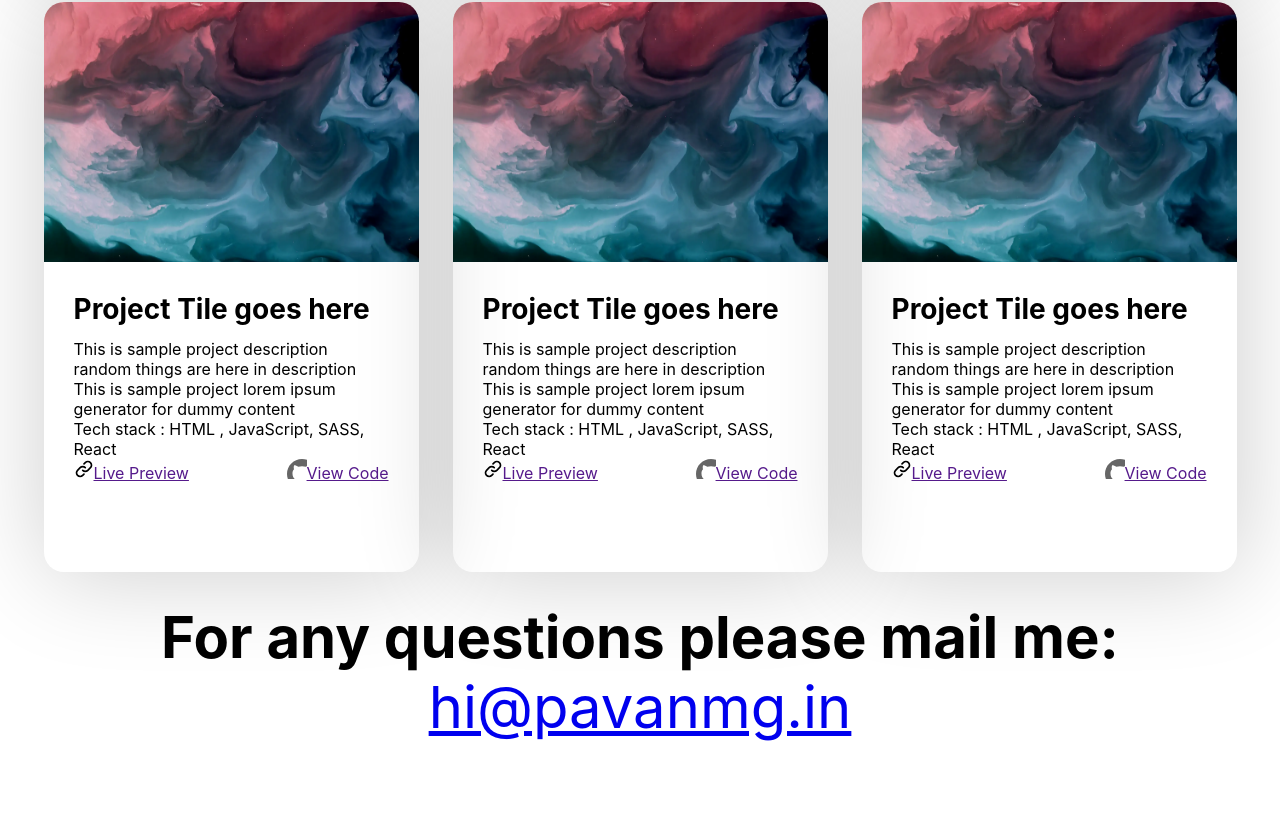
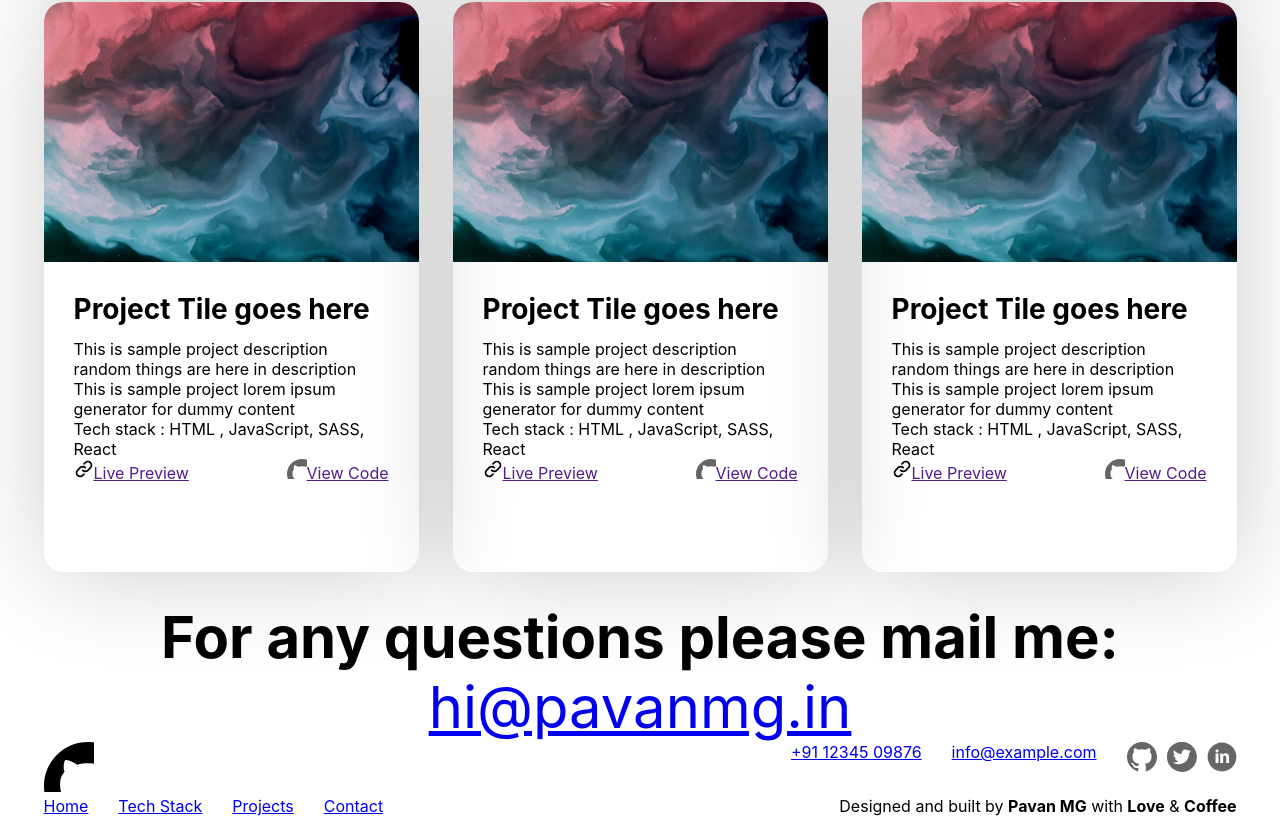
Before and after one commit to dyv21/portfolio, a React app: page / in a window 1280 px wide. Shown: the part 2012-2828 px from the top of the page. Before the commit the page ends 2754 px from the top, so only its background shows below. Built offline with nearby package versions, Linux system fonts and the light colour scheme.

Commit message:
add footer

```diff
--- a/src/App.tsx
+++ b/src/App.tsx
@@ -7,6 +7,7 @@ import {Socials} from "./components/socials/Socials";
 import {Skills} from "./layout/sections/skills/Skills";
 import {Projects} from "./layout/sections/projects/Projects";
 import {Contact} from "./layout/sections/contact/Contact";
+import {Footer} from "./layout/footer/Footer";
 
 
 function App() {
@@ -18,6 +19,7 @@ function App() {
           <Skills/>
           <Projects/>
           <Contact/>
+          <Footer/>
             {/*<Title>Styled-components <span>.attrs</span> method</Title>*/}
 
             {/*<Form>*/}
--- /dev/null
+++ b/src/components/contactsList/ContactsList.tsx
@@ -0,0 +1,19 @@
+import React from 'react';
+import styled from "styled-components";
+
+export const ContactsList = () => {
+  return (
+    <StyledContactsList>
+      <li><a href="tel:+91 12345 09876">+91 12345 09876</a></li>
+      <li><a href="mailto:info@example.com">info@example.com</a></li>
+    </StyledContactsList>
+  );
+};
+
+
+const StyledContactsList = styled.ul`
+display: flex;
+  list-style: none;
+  gap: 30px;
+  margin-right: 30px;
+`
--- /dev/null
+++ b/src/components/copyright/Copyright.tsx
@@ -0,0 +1,18 @@
+import React from 'react';
+import styled from "styled-components";
+
+export const Copyright = () => {
+  return (
+    <StyledCopyright>
+      <p>Designed and built by <span>Pavan MG</span> with <span>Love</span> & <span>Coffee</span></p>
+    </StyledCopyright>
+  );
+};
+
+
+const StyledCopyright = styled.div`
+
+  span {
+    font-weight: bold;
+  }
+`
--- /dev/null
+++ b/src/layout/footer/Footer.tsx
@@ -0,0 +1,31 @@
+import React from 'react';
+import {Logo} from "../../components/logo/logo";
+import {Menu} from "../../components/menu/Menu";
+import {Socials} from "../../components/socials/Socials";
+import {FlexWrapper} from "../../components/FlexWrapper";
+import {ContactsList} from "../../components/contactsList/ContactsList";
+import {Copyright} from "../../components/copyright/Copyright";
+
+export const Footer = () => {
+  return (
+    <footer>
+
+      <FlexWrapper>
+        <Logo/>
+        <ContactsList/>
+        <Socials/>
+      </FlexWrapper>
+
+      <FlexWrapper justyfy={"space-between"}>
+        <Menu/>
+        <Copyright/>
+      </FlexWrapper>
+
+
+
+
+
+
+    </footer>
+  );
+};
--- a/src/layout/sections/contact/Contact.tsx
+++ b/src/layout/sections/contact/Contact.tsx
@@ -17,7 +17,6 @@ const StyledContact = styled.section`
   h2, a {
     font-size: 58px;
     text-align: center;
-    margin:  0 auto;
     display: block;
   }
 
```
